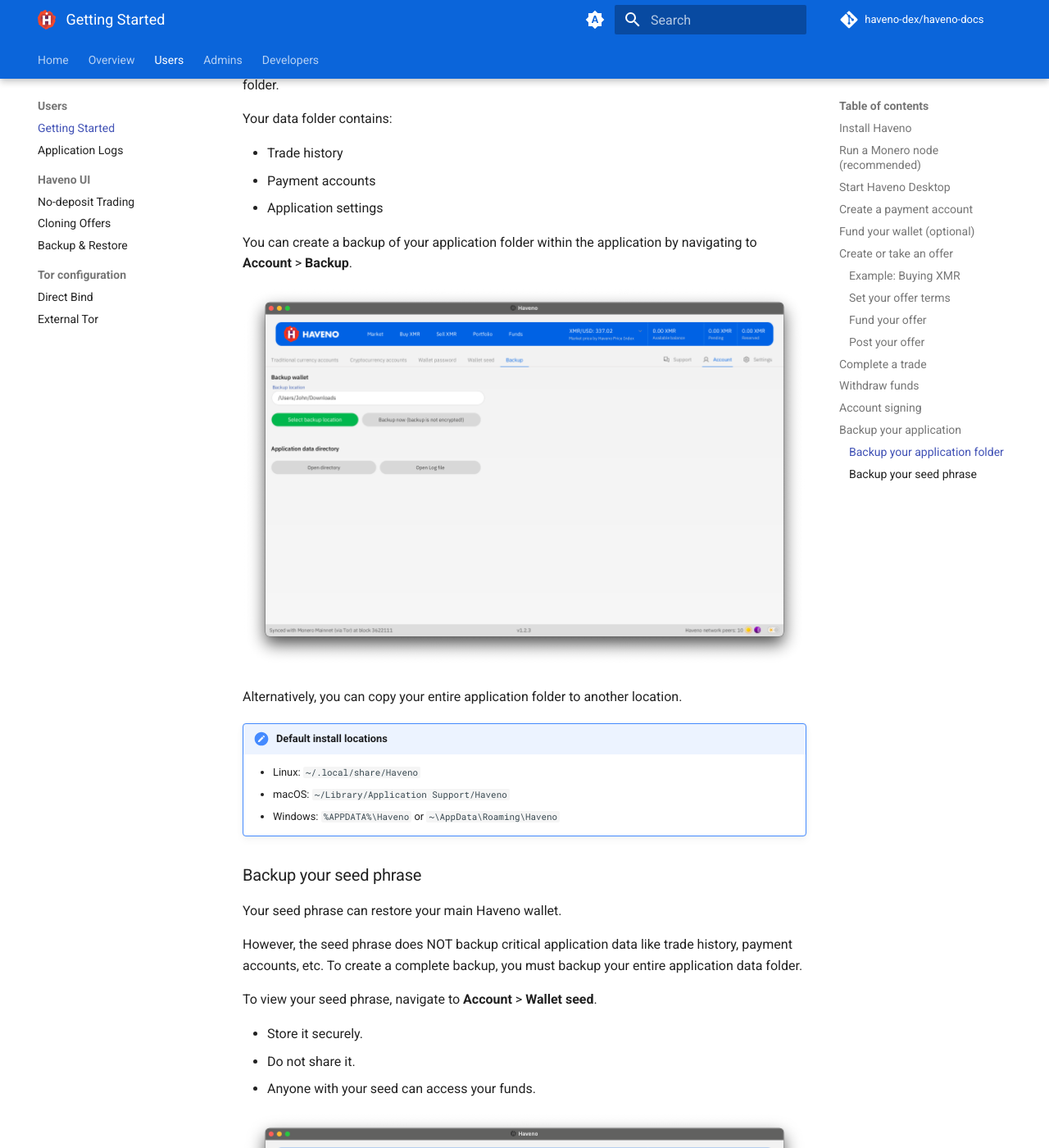
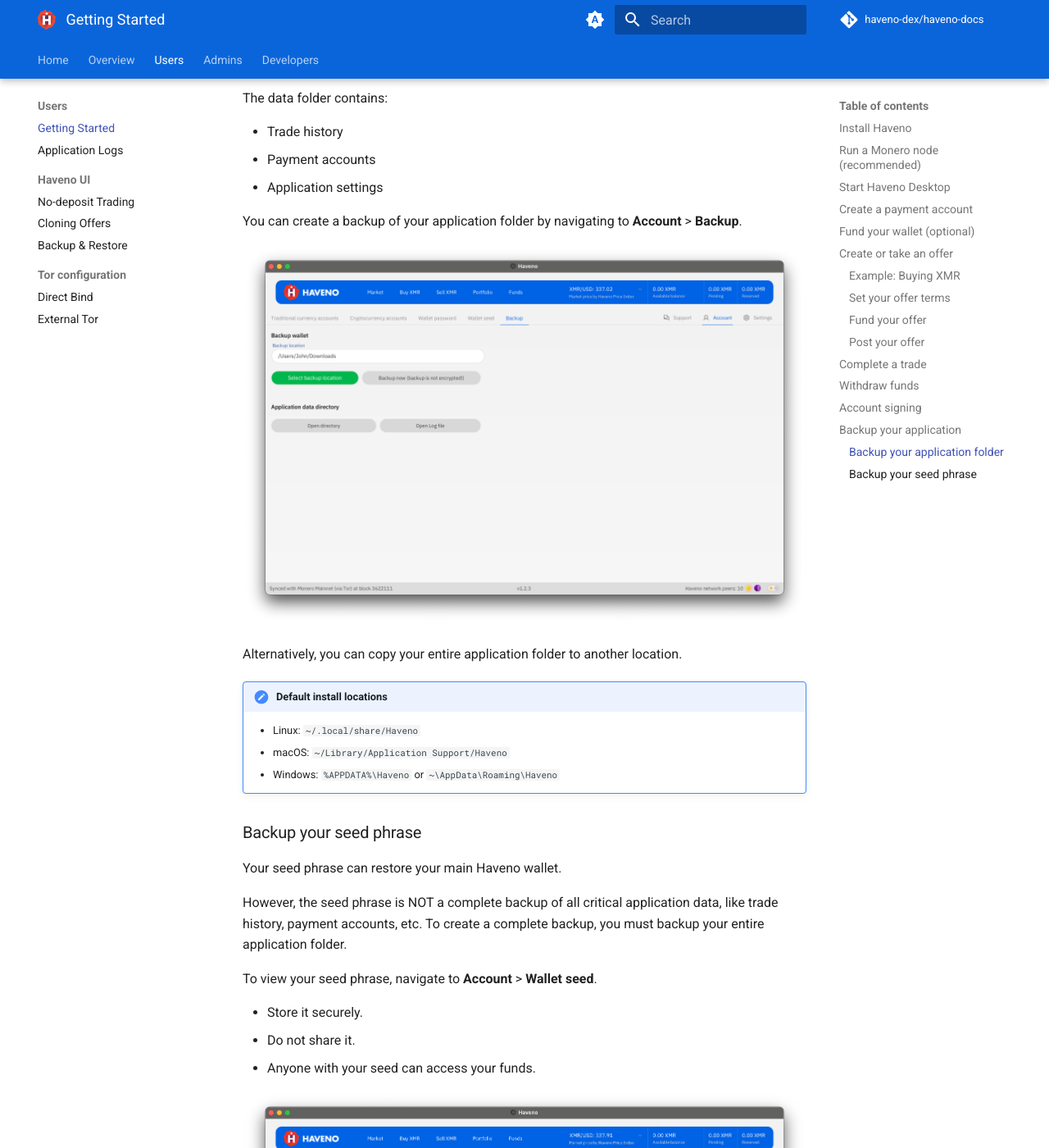
Before and after one commit to haveno-dex/haveno-docs, an MkDocs documentation site: the page built from docs/users/getting_started.md, in a window 1280 px wide and 1400 px high, scrolled down 10820 px. Shown: the whole window at 82% size. Built offline with MkDocs 1.6.1 and Material for MkDocs 9.7.7, drawn with Linux system fonts in a browser that asks for light colours; plug-ins that fetch from the network failed and are left out; comment, search, counter and statistics services are not loaded; the version menu is left out; some of the changed text lies outside the part shown.

Commit message:
cleanup seed phrase backup section of getting started guide (#97)

```diff
--- a/docs/users/getting_started.md
+++ b/docs/users/getting_started.md
@@ -239,19 +239,19 @@
 
 ## Backup your application
 
-Backing up ensures you can recover your wallet and trade history if your device is lost or damaged.
+A backup allows you to restore your wallet or trade history if your device is lost or damaged.
 
 ### Backup your application folder
 
 To make a complete backup of your application data, create a copy of your application's data folder.
 
-Your data folder contains:
+The data folder contains:
 
 - Trade history
 - Payment accounts
 - Application settings
 
-You can create a backup of your application folder within the application by navigating to **Account** > **Backup**.
+You can create a backup of your application folder by navigating to **Account** > **Backup**.
 
 ![Light mode](/resources/img/getting_started/backup_light.png#only-light)
 ![Dark mode](/resources/img/getting_started/backup_dark.png#only-dark)
@@ -267,7 +267,7 @@
 
 Your seed phrase can restore your main Haveno wallet.
 
-However, the seed phrase does NOT backup critical application data like trade history, payment accounts, etc. To create a complete backup, you must backup your entire application data folder.
+However, the seed phrase is NOT a complete backup of all critical application data, like trade history, payment accounts, etc. To create a complete backup, you must backup your entire application folder.
 
 To view your seed phrase, navigate to **Account** > **Wallet seed**.
 
```
